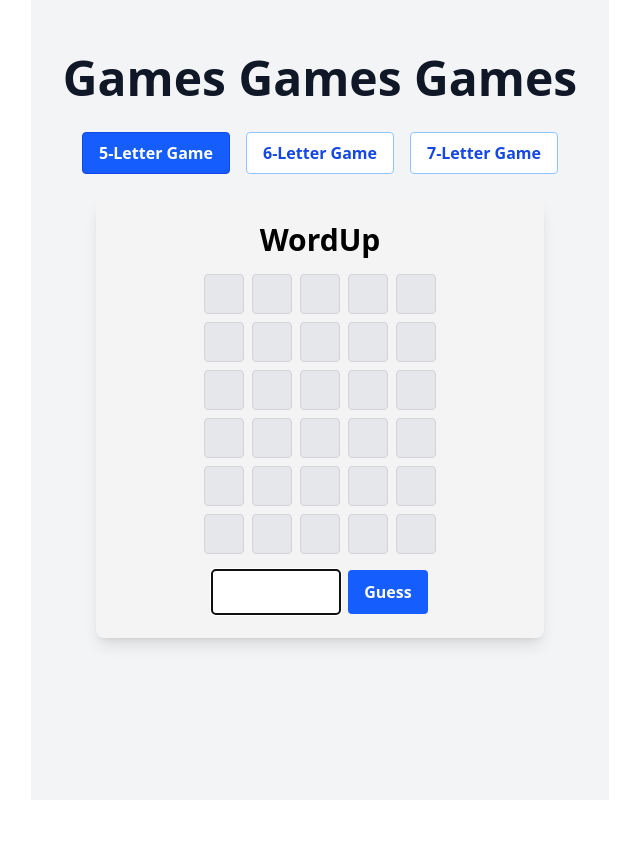
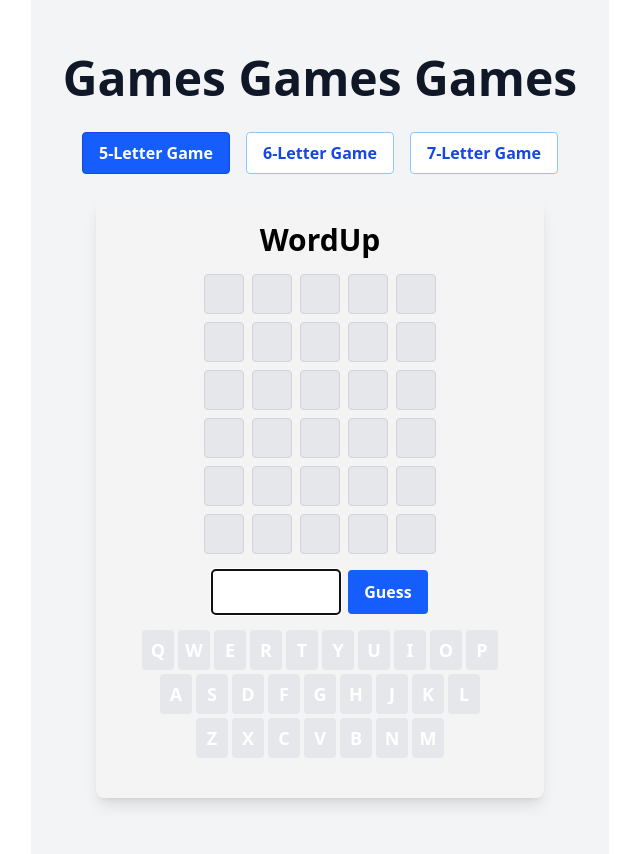
Before and after one commit to haplesshero13/mini-games, a React (Vite) app: page / in a window 1280 px wide. Shown: the whole page, without its empty margins (320-960 px from the left). Before the commit the page ends 800 px from the top, so only its background shows below. Built offline with nearby package versions, Linux system fonts and the light colour scheme.

Commit message:
Initial keyboard

```diff
--- a/src/App.tsx
+++ b/src/App.tsx
@@ -25,7 +25,7 @@ export const App: React.FC = () => {
           </button>
         ))}
       </div>
-      <WordUp size={size} maxGuesses={6} />
+      <WordUp key={size} size={size} maxGuesses={6} />
     </div>
   );
 };
--- a/src/WordUp.tsx
+++ b/src/WordUp.tsx
@@ -3,6 +3,31 @@ import { randomAnswer, isValidWord, guessResults } from "./wordUpRules";
 import type { WordleSizes } from "./wordUpRules";
 
 type WordUpProps = { size: number; maxGuesses: number };
+
+const QWERTY_ROWS = [
+  "QWERTYUIOP".split(""),
+  "ASDFGHJKL".split(""),
+  "ZXCVBNM".split(""),
+];
+
+const getLetterStatuses = (guesses: string[], answer: string) => {
+  const status: Record<string, "correct" | "present" | "absent" | undefined> =
+    {};
+  for (const guess of guesses) {
+    const result = guessResults(guess, answer);
+    for (let i = 0; i < guess.length; ++i) {
+      const l = guess[i].toUpperCase();
+      if (result[i] === "correct") {
+        status[l] = "correct";
+      } else if (result[i] === "present" && status[l] !== "correct") {
+        status[l] = "present";
+      } else if (!status[l]) {
+        status[l] = "absent";
+      }
+    }
+  }
+  return status;
+};
 
 export const WordUp: React.FC<WordUpProps> = ({ size, maxGuesses }) => {
   const [answer] = useState(randomAnswer(size.toString() as WordleSizes));
@@ -16,6 +41,8 @@ export const WordUp: React.FC<WordUpProps> = ({ size, maxGuesses }) => {
     setInput(event.target.value.toLowerCase());
     setError(null);
   };
+
+  const letterStatuses = getLetterStatuses(guesses, answer);
 
   const handleSubmit = async (event: React.FormEvent) => {
     event.preventDefault();
@@ -114,6 +141,31 @@ export const WordUp: React.FC<WordUpProps> = ({ size, maxGuesses }) => {
           Game over! The word was <span className="uppercase">{answer}</span>
         </div>
       )}
+      <div className="my-4">
+        {QWERTY_ROWS.map((row, i) => (
+          <div className="flex justify-center gap-1 mb-1" key={i}>
+            {row.map((key) => {
+              const status = letterStatuses[key];
+              const color =
+                status === "correct"
+                  ? "bg-green-600"
+                  : status === "present"
+                    ? "bg-yellow-500"
+                    : status === "absent"
+                      ? "bg-gray-400"
+                      : "bg-gray-200";
+              return (
+                <span
+                  key={key}
+                  className={`w-8 h-10 flex items-center justify-center rounded text-lg font-bold uppercase text-white ${color} select-none`}
+                >
+                  {key}
+                </span>
+              );
+            })}
+          </div>
+        ))}
+      </div>
     </div>
   );
 };
```
